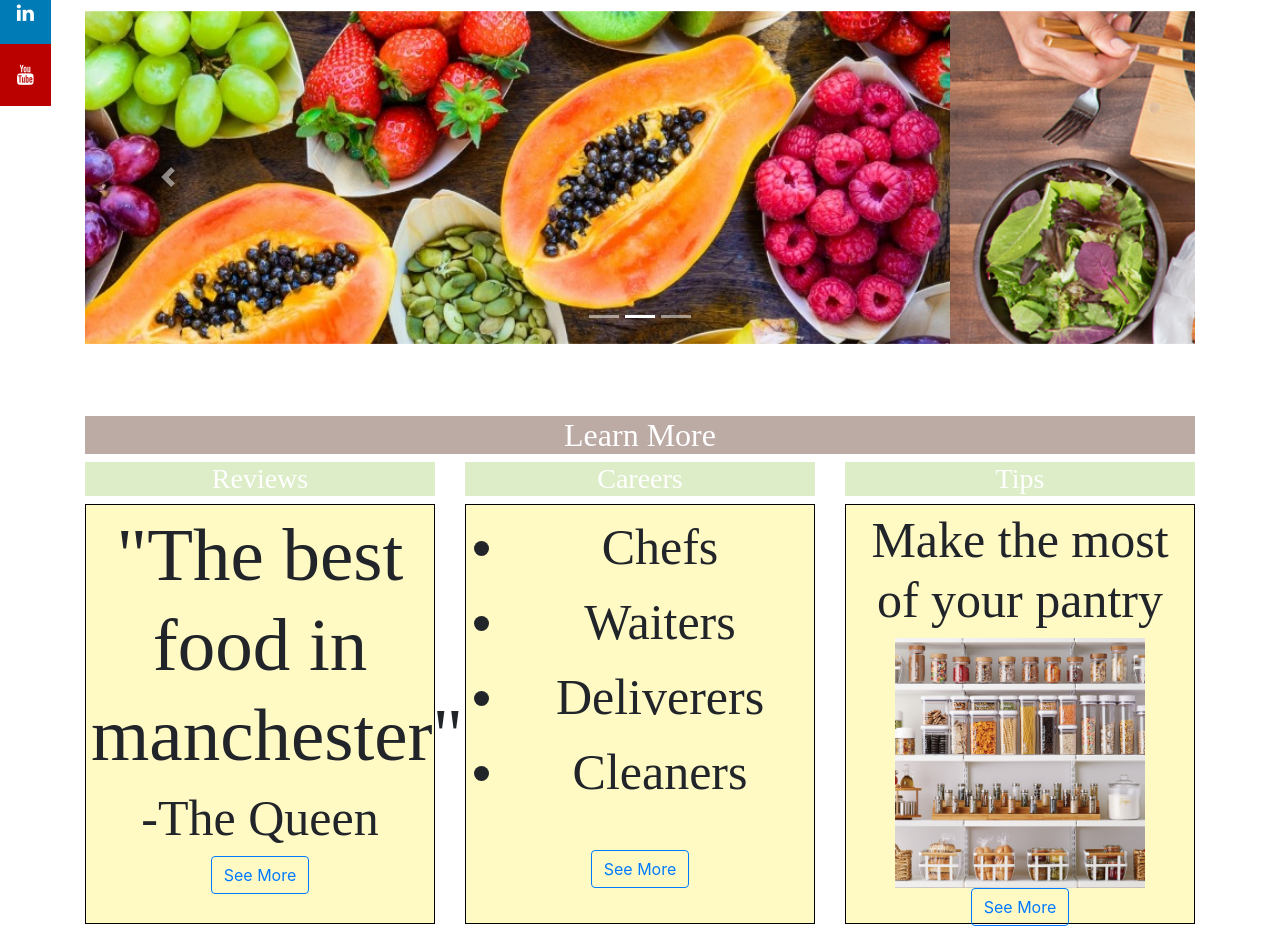
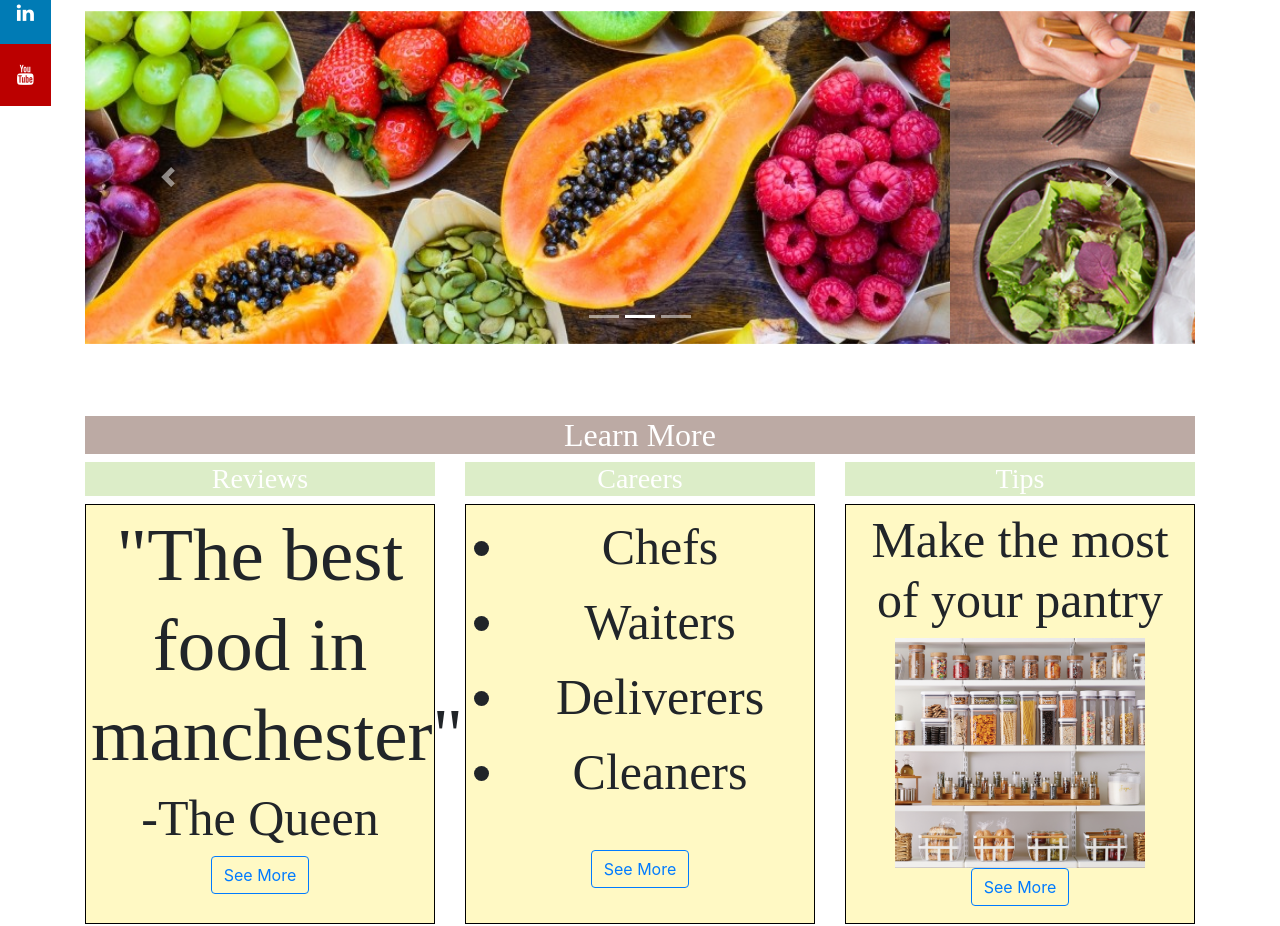
Before and after one commit to jenco29/competition, a plain HTML site: page index.html in a window 1280 px wide. Shown: the part 449-1375 px from the top of the page. Drawn offline with nearby package versions, Linux system fonts and the light colour scheme.

Commit message:
paragraph

```diff
--- a/index.html
+++ b/index.html
@@ -126,7 +126,7 @@
           <h3>Tips</h3>
           <div class="box">
             <h5> Make the most of your pantry </h5>
-            <img width="250px" src="images/pantry.jpg">
+            <img width="250px" height="230px" src="images/pantry.jpg">
             <button type="button" class="btn btn-outline-primary">See More</button>
           </div>
         </div>
```
Also changed, not shown: careers.html (+5 -0 lines).
